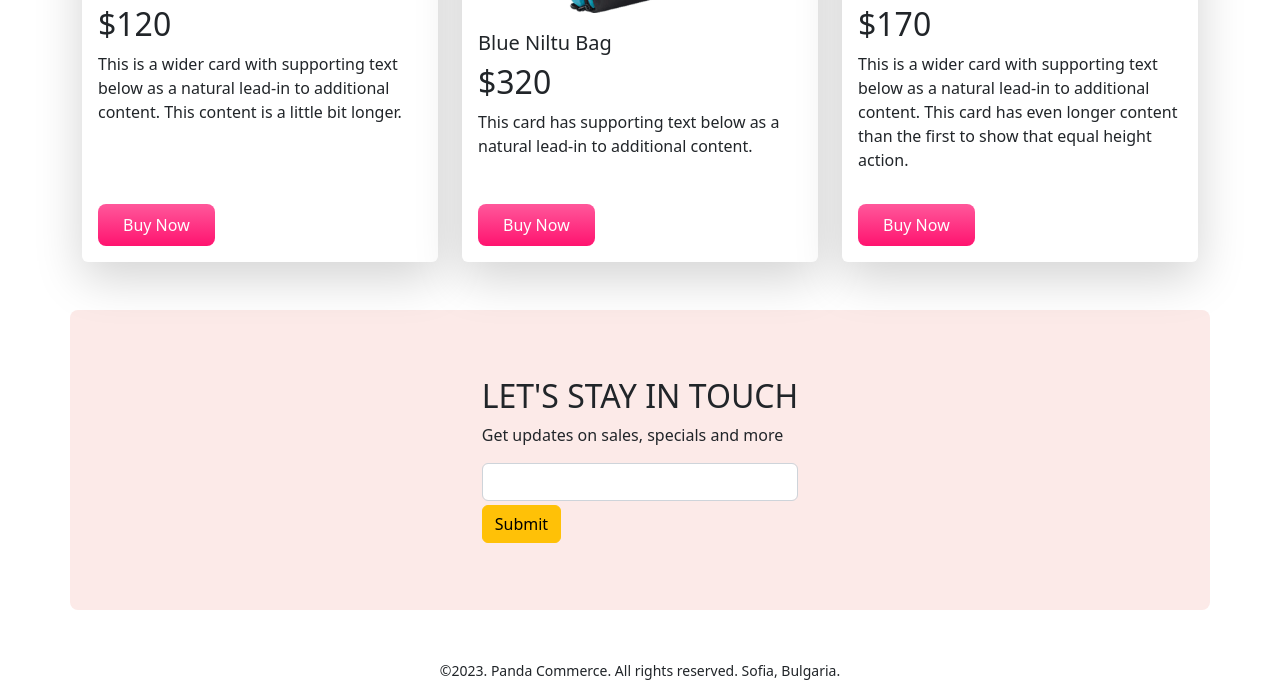
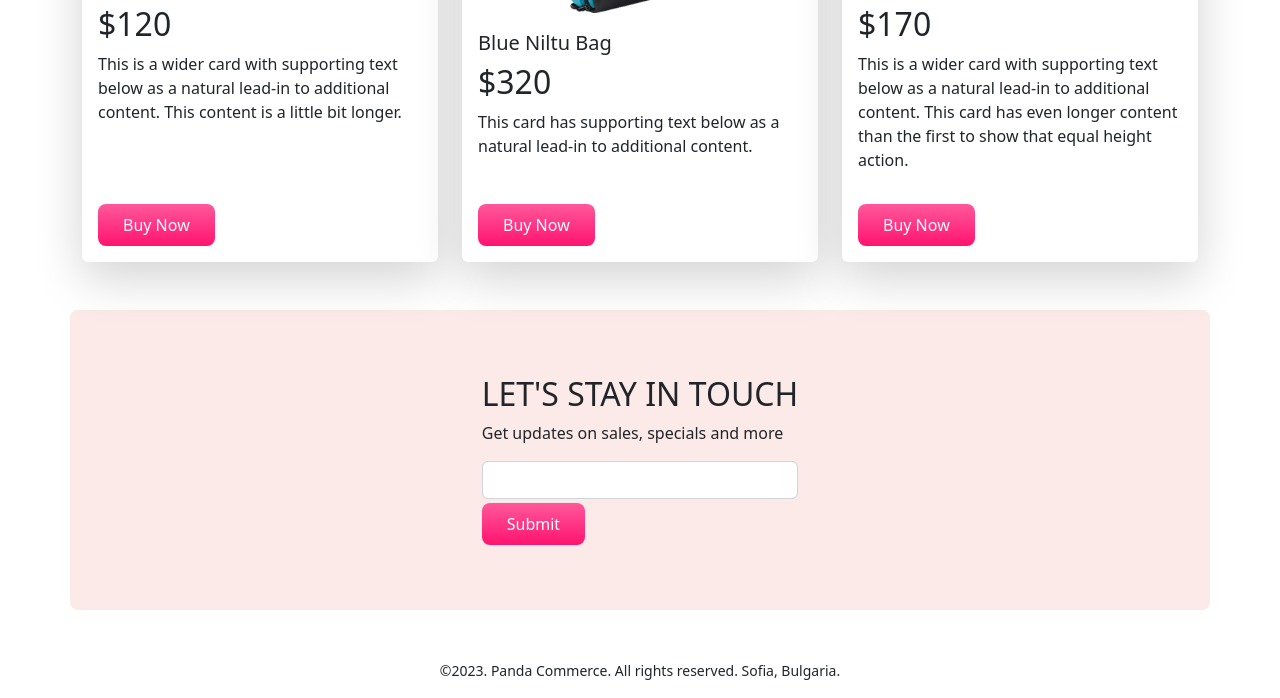
Before and after one commit to Shamimayesmin/Panda-Commerce-Bootstrap, a plain HTML site: page index.html in a window 1280 px wide. Shown: the part 1783-2481 px from the top of the page. Drawn offline with nearby package versions, Linux system fonts and the light colour scheme.

Commit message:
new added

```diff
--- a/index.html
+++ b/index.html
@@ -245,7 +245,7 @@
                     <div class="mb-1">
                         <input type="email" class="form-control" id="exampleInputEmail1" aria-describedby="emailHelp">
                     </div>
-                    <button type="submit" class="btn btn-warning">Submit</button>
+                    <button type="submit" class="btn panda-btn-buy-now">Submit</button>
                 </form>
             </div>
 
```
